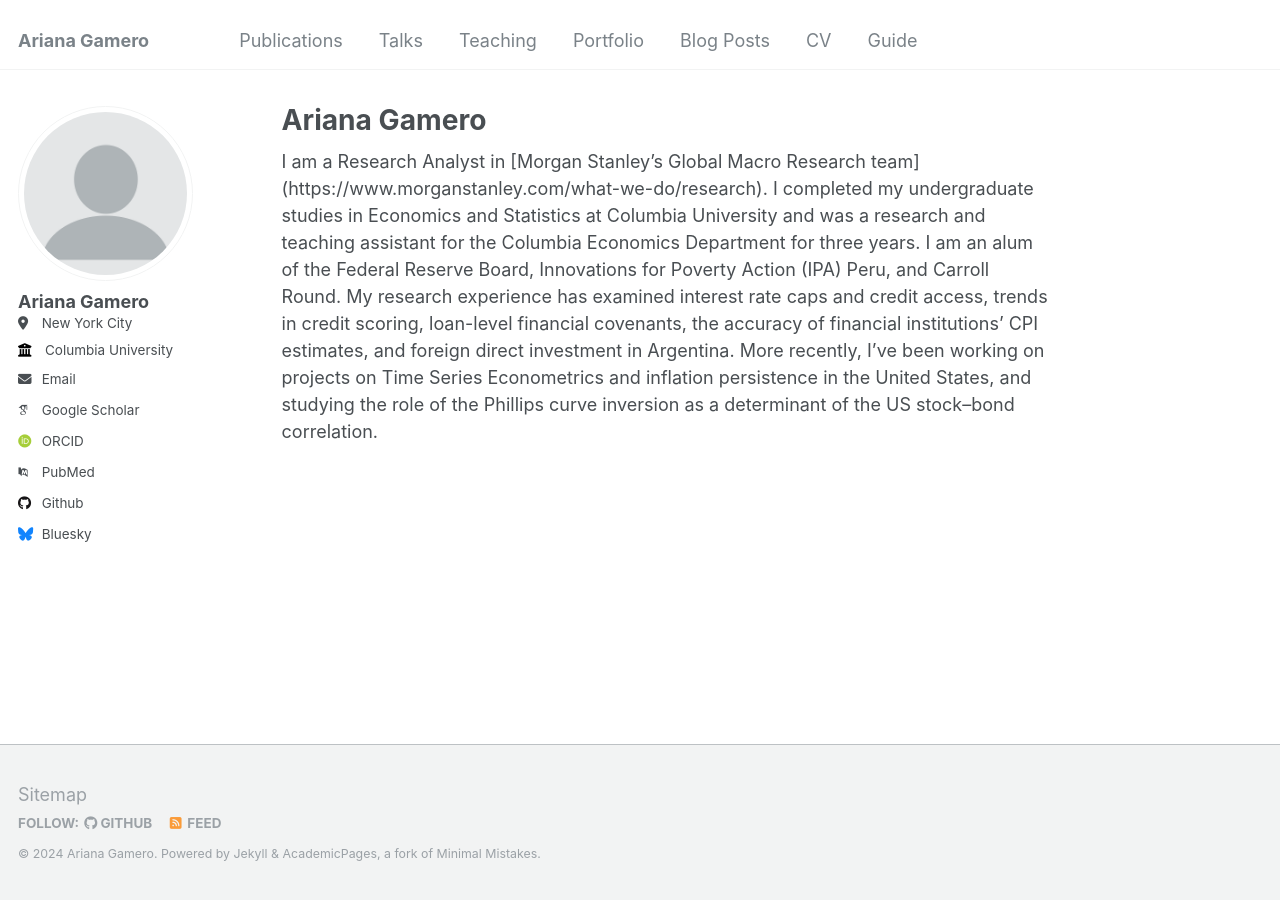
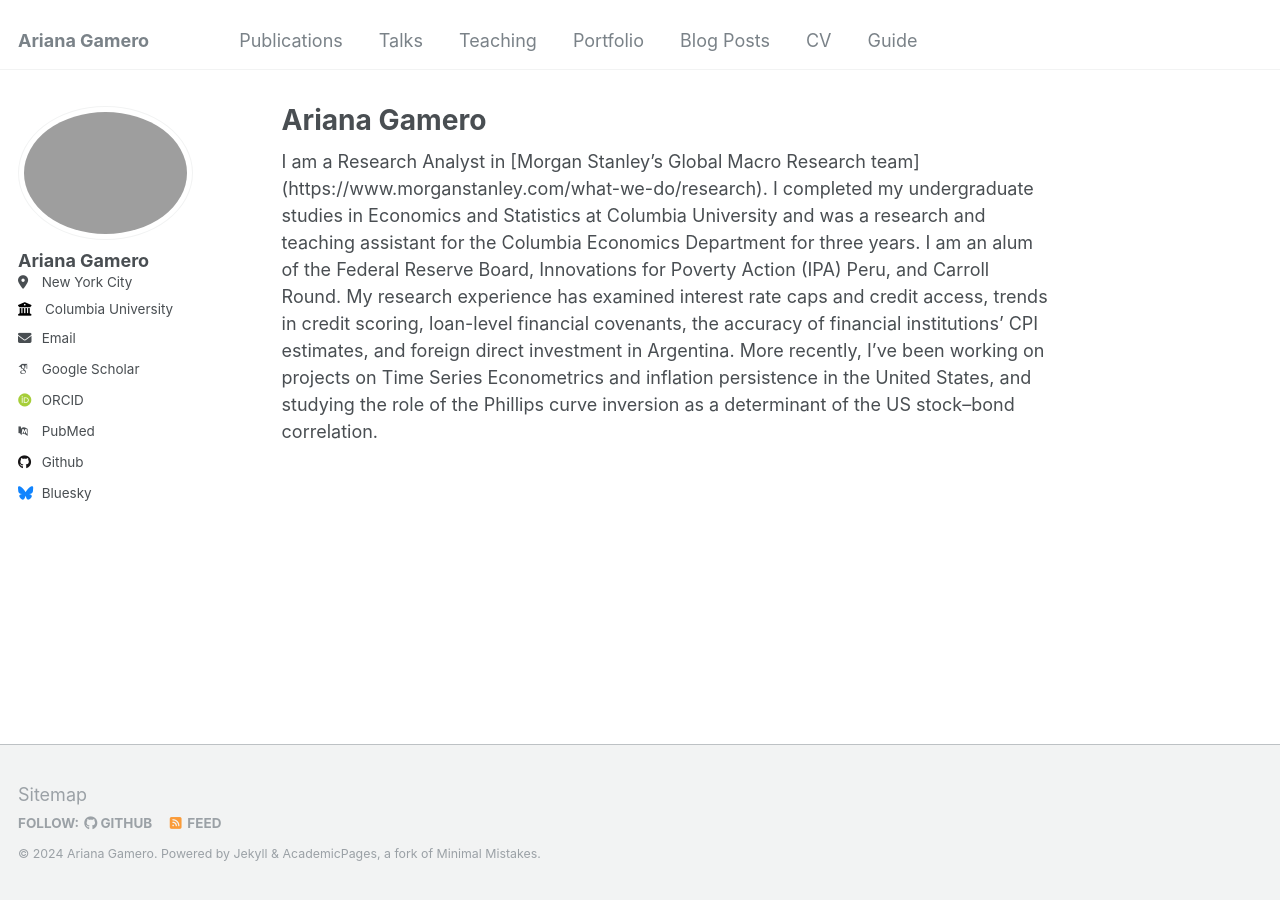
Before and after one commit to arianagamero11/arianagamero11.github.io, a Jekyll site: the page built from _pages/about.md, in a window 1280 px wide. Built offline with Jekyll 4.4.1, drawn with Linux system fonts in a browser that asks for light colours; some web fonts are replaced.

Commit message:
Update _config.yml

```diff
--- a/_config.yml
+++ b/_config.yml
@@ -21,7 +21,7 @@
 #               Additional customization can be done by editing /_includes/author-profile.html
 author:
   # Biographic information
-  avatar           : "profile.png"
+  avatar           : "000016740015.jpg"
   name             : "Ariana Gamero"
   pronouns         : # example: "she/her"
   bio              : # "Short biography for the left-hand sidebar"
```
